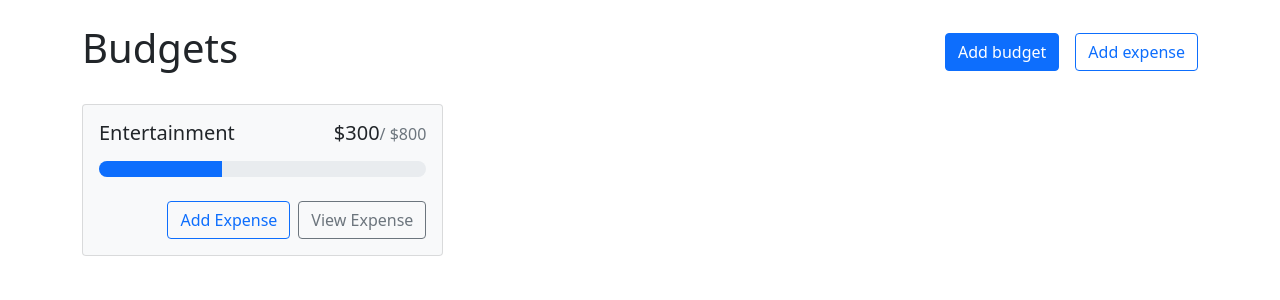
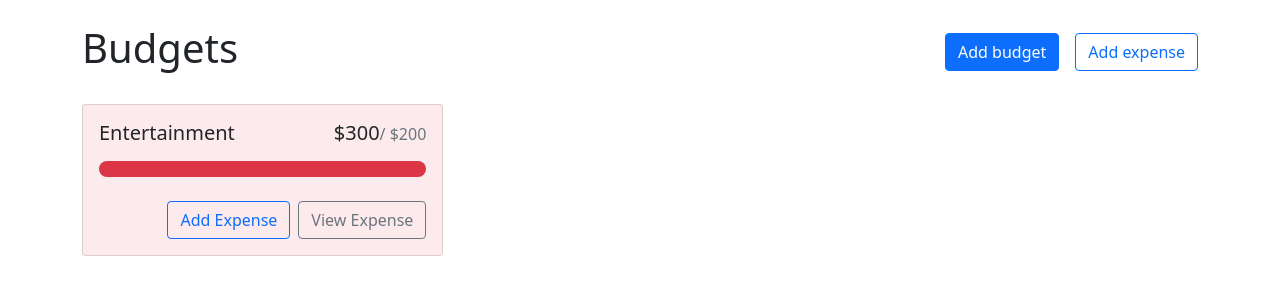
Before and after one commit to mutinhiri/React-CRUD, a React (Create React App) app in the folder crud/: page / in a window 1280 px wide. Shown: the top 300 px of the page. Built offline with nearby package versions, Linux system fonts and the light colour scheme.

Commit message:
Add budget provider

```diff
--- a/crud/src/App.js
+++ b/crud/src/App.js
@@ -12,7 +12,7 @@ function App() {
           <Button variant='outline-primary'>Add expense</Button>
         </Stack>
         <div className='stacks'>
-          <Budgetcard gray name="Entertainment" amount={300} max={800} />
+          <Budgetcard gray name="Entertainment" amount={300} max={200} />
         </div>
       </Container>
 
```
Also changed, not shown: crud/src/components/contexts/BudgetsContext.js (added, +7 -0 lines).
